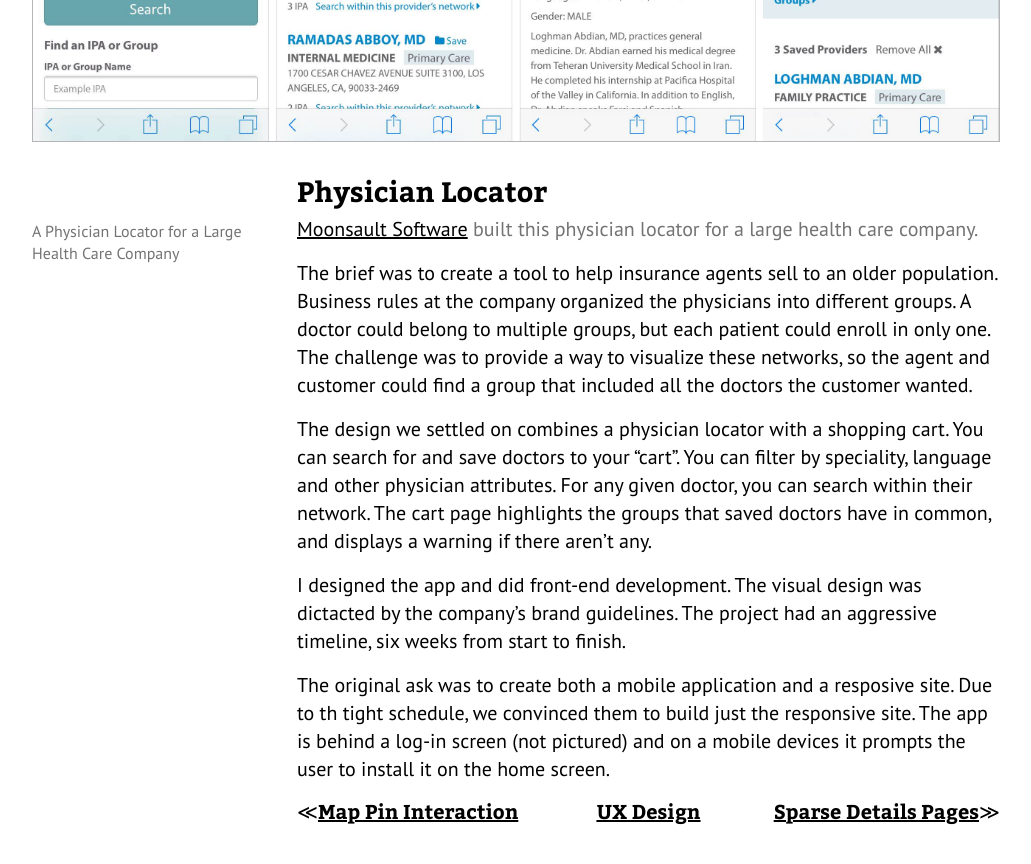
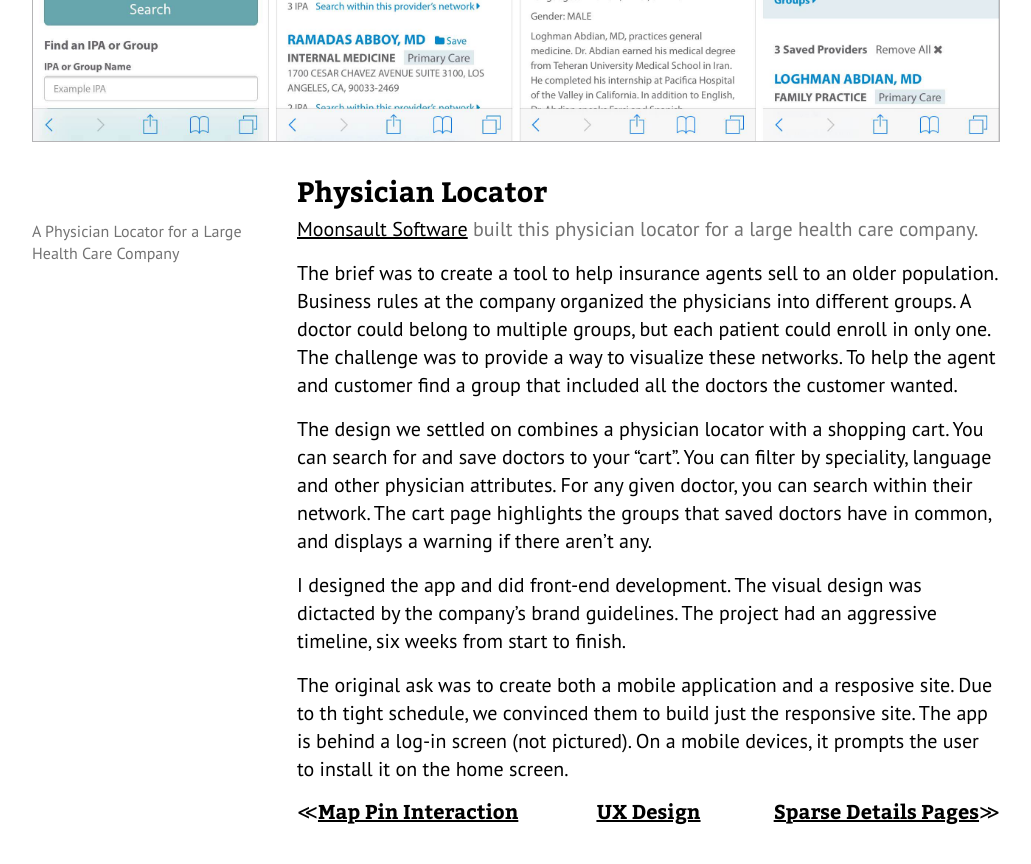
Before and after one commit to infomongo/infomongo.github.io, a Jekyll site: the page built from ux-design/physician-locator.md, in a window 1280 px wide and 900 px high, scrolled down 513 px. Shown: the top 864 px of the window, without its empty margins (124-1155 px from the left). Built offline with Jekyll 4.4.1, drawn with Linux system fonts in a browser that asks for light colours.

Commit message:
simplify language some

```diff
--- a/ux-design/physician-locator.md
+++ b/ux-design/physician-locator.md
@@ -13,13 +13,13 @@ additional-images:
 
 [Moonsault Software][1] built this physician locator for a large health care company.
 
-The brief was to create a tool to help insurance agents sell to an older population. Business rules at the company organized the physicians into different groups. A doctor could belong to multiple groups, but each patient could enroll in only one. The challenge was to provide a way to visualize these networks, so the agent and customer could find a group that included all the doctors the customer wanted.
+The brief was to create a tool to help insurance agents sell to an older population. Business rules at the company organized the physicians into different groups. A doctor could belong to multiple groups, but each patient could enroll in only one. The challenge was to provide a way to visualize these networks. To help the agent and customer find a group that included all the doctors the customer wanted.
 
 The design we settled on combines a physician locator with a shopping cart. You can search for and save doctors to your "cart". You can filter by speciality, language and other physician attributes. For any given doctor, you can search within their network. The cart page highlights the groups that saved doctors have in common, and displays a warning if there aren’t any.
 
 I designed the app and did front-end development. The visual design was dictacted by the company's brand guidelines. The project had an aggressive timeline, six weeks from start to finish.
 
-The original ask was to create both a mobile application and a resposive site. Due to th tight schedule, we convinced them to build just the responsive site. The app is behind a log-in screen (not pictured) and on a mobile devices it prompts the user to install it on the home screen.
+The original ask was to create both a mobile application and a resposive site. Due to th tight schedule, we convinced them to build just the responsive site. The app is behind a log-in screen (not pictured). On a mobile devices, it prompts the user to install it on the home screen.
 
 
 {% include ux-nav.md
```
Also changed, not shown: ux-design/labs.md (+2 -2 lines), ux-design/nationwide-locator.md (+1 -1 lines), ux-design/tokens.md (+1 -1 lines), ux-design/yellow-page-details.md (+2 -2 lines).
